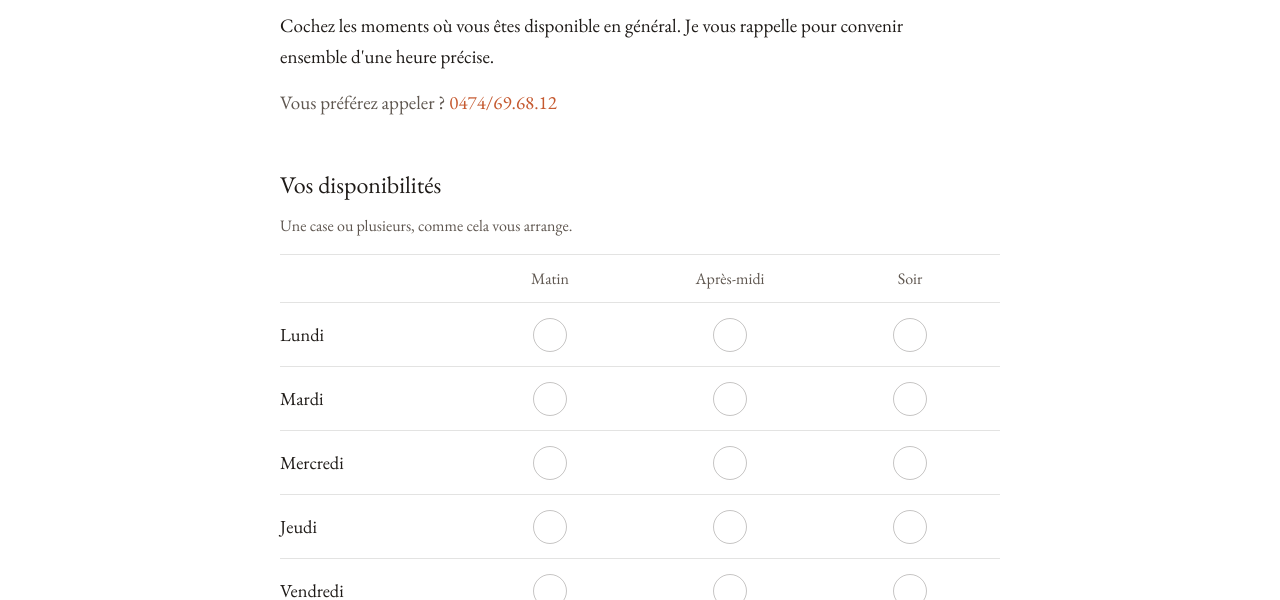
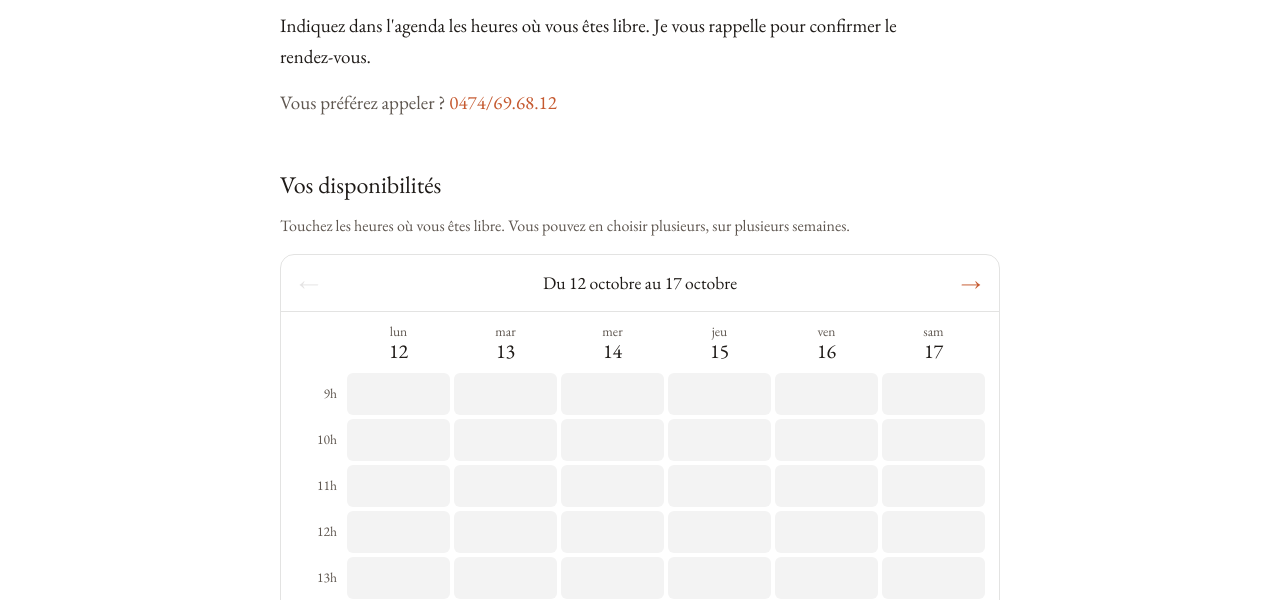
Before and after one commit to progerian/shannon-steen, a plain HTML site: page rendez-vous.html in a window 1280 px wide. Shown: the part 200-800 px from the top of the page. Drawn offline with nearby package versions, Linux system fonts and the light colour scheme.

Commit message:
Rendez-vous : vrai agenda à la semaine
Jours datés en colonnes (lundi-samedi), créneaux d'une heure de 9 h
à 19 h, navigation sur 4 semaines, récapitulatif des créneaux choisis
qu'on peut retirer d'un geste. Remplace la grille matin/après-midi/soir.

Co-Authored-By: Claude Opus 5.5 <noreply@anthropic.com>

```diff
--- a/rendez-vous.html
+++ b/rendez-vous.html
@@ -22,7 +22,7 @@
 
   <div class="rdv__intro">
     <h1>Demander un rendez-vous</h1>
-    <p>Cochez les moments où vous êtes disponible en général. Je vous rappelle pour convenir ensemble d'une heure précise.</p>
+    <p>Indiquez dans l'agenda les heures où vous êtes libre. Je vous rappelle pour confirmer le rendez-vous.</p>
     <p class="rdv__tel">Vous préférez appeler ? <a href="tel:+32474696812">0474/69.68.12</a></p>
   </div>
 
@@ -30,15 +30,22 @@
 
     <fieldset class="dispo">
       <legend>Vos disponibilités</legend>
-      <p class="aide" id="aide-dispo">Une case ou plusieurs, comme cela vous arrange.</p>
-      <div class="grille" role="group" aria-describedby="aide-dispo">
-        <span></span>
-        <span class="grille__moment">Matin</span>
-        <span class="grille__moment">Après-midi</span>
-        <span class="grille__moment">Soir</span>
-        <!-- lignes générées plus bas : une par jour -->
+      <p class="aide" id="aide-dispo">Touchez les heures où vous êtes libre. Vous pouvez en choisir plusieurs, sur plusieurs semaines.</p>
+
+      <div class="agenda">
+        <div class="agenda__nav">
+          <button type="button" class="agenda__fleche" id="sem-prec" aria-label="Semaine précédente">←</button>
+          <p class="agenda__titre" id="sem-titre" aria-live="polite"></p>
+          <button type="button" class="agenda__fleche" id="sem-suiv" aria-label="Semaine suivante">→</button>
+        </div>
+        <div class="agenda__grille" id="agenda" role="group" aria-describedby="aide-dispo"></div>
       </div>
-      <p class="erreur" id="erreur-dispo" hidden>Cochez au moins un moment.</p>
+
+      <div class="choix" id="choix" hidden>
+        <p class="choix__titre">Vos créneaux</p>
+        <ul class="choix__liste" id="choix-liste"></ul>
+      </div>
+      <p class="erreur" id="erreur-dispo" hidden>Choisissez au moins un créneau.</p>
     </fieldset>
 
     <fieldset class="coord">
@@ -93,36 +100,80 @@
 </footer>
 
 <script>
-  // Grille : une ligne par jour, une case à cocher par moment de la journée
-  const jours = ['Lundi', 'Mardi', 'Mercredi', 'Jeudi', 'Vendredi', 'Samedi'];
-  const moments = ['Matin', 'Après-midi', 'Soir'];
-  const grille = document.querySelector('.grille');
-  jours.forEach(jour => {
-    const nom = document.createElement('span');
-    nom.className = 'grille__jour';
-    nom.textContent = jour;
-    grille.append(nom);
-    moments.forEach(moment => {
-      const id = (jour + '-' + moment).toLowerCase().normalize('NFD').replace(/[^a-z-]/g, '');
-      const case_ = document.createElement('label');
-      case_.className = 'case';
-      case_.htmlFor = id;
-      case_.innerHTML = `<input type="checkbox" id="${id}" name="dispo" value="${jour} ${moment.toLowerCase()}"><span class="case__rond" aria-hidden="true"></span><span class="sr">${jour} ${moment.toLowerCase()}</span>`;
-      grille.append(case_);
+  // Agenda : semaines du lundi au samedi, créneaux d'une heure de 9 h à 19 h
+  const HEURES = [9, 10, 11, 12, 13, 14, 15, 16, 17, 18, 19];
+  const NB_SEMAINES = 4;
+  const choisis = new Map(); // clé "2026-10-13T10" → libellé lisible
+  const jourCourt = new Intl.DateTimeFormat('fr-BE', { weekday: 'short' });
+  const jourLong = new Intl.DateTimeFormat('fr-BE', { weekday: 'long', day: 'numeric', month: 'long' });
+  const mois = new Intl.DateTimeFormat('fr-BE', { day: 'numeric', month: 'long' });
+
+  // premier lundi à venir (demain au plus tôt)
+  const debut = new Date(); debut.setHours(0, 0, 0, 0); debut.setDate(debut.getDate() + 1);
+  while (debut.getDay() !== 1) debut.setDate(debut.getDate() + 1);
+  let semaine = 0;
+
+  // date locale (toISOString passerait en UTC et décalerait d'un jour à Bruxelles)
+  const cle = d => `${d.getFullYear()}-${String(d.getMonth() + 1).padStart(2, '0')}-${String(d.getDate()).padStart(2, '0')}`;
+  const agenda = document.getElementById('agenda');
+
+  function dessiner() {
+    const lundi = new Date(debut); lundi.setDate(lundi.getDate() + semaine * 7);
+    const jours = [...Array(6)].map((_, i) => { const d = new Date(lundi); d.setDate(d.getDate() + i); return d; });
+    const samedi = jours[5];
+    document.getElementById('sem-titre').textContent = `Du ${mois.format(lundi)} au ${mois.format(samedi)}`;
+    document.getElementById('sem-prec').disabled = semaine === 0;
+    document.getElementById('sem-suiv').disabled = semaine === NB_SEMAINES - 1;
+
+    let html = '<span class="agenda__coin"></span>';
+    jours.forEach(d => html += `<span class="agenda__jour"><span>${jourCourt.format(d).replace('.', '')}</span><b>${d.getDate()}</b></span>`);
+    HEURES.forEach(h => {
+      html += `<span class="agenda__heure">${h}h</span>`;
+      jours.forEach(d => {
+        const k = `${cle(d)}T${h}`;
+        const libelle = `${jourLong.format(d)} à ${h} h`;
+        html += `<button type="button" class="creneau" data-cle="${k}" data-libelle="${libelle}" aria-pressed="${choisis.has(k)}" aria-label="${libelle}"></button>`;
+      });
     });
+    agenda.innerHTML = html;
+  }
+
+  function resume() {
+    const liste = document.getElementById('choix-liste');
+    const tri = [...choisis.keys()].sort((a, b) => a.localeCompare(b, undefined, { numeric: true }));
+    liste.innerHTML = tri.map(k => `<li><button type="button" data-retire="${k}" aria-label="Retirer ${choisis.get(k)}">${choisis.get(k)} <span aria-hidden="true">×</span></button></li>`).join('');
+    document.getElementById('choix').hidden = choisis.size === 0;
+    if (choisis.size) document.getElementById('erreur-dispo').hidden = true;
+  }
+
+  agenda.addEventListener('click', ev => {
+    const c = ev.target.closest('.creneau'); if (!c) return;
+    const k = c.dataset.cle;
+    if (choisis.has(k)) choisis.delete(k); else choisis.set(k, c.dataset.libelle);
+    c.setAttribute('aria-pressed', choisis.has(k));
+    resume();
   });
+  document.getElementById('choix-liste').addEventListener('click', ev => {
+    const b = ev.target.closest('[data-retire]'); if (!b) return;
+    choisis.delete(b.dataset.retire);
+    const c = agenda.querySelector(`[data-cle="${b.dataset.retire}"]`); if (c) c.setAttribute('aria-pressed', 'false');
+    resume();
+  });
+  document.getElementById('sem-prec').addEventListener('click', () => { semaine--; dessiner(); });
+  document.getElementById('sem-suiv').addEventListener('click', () => { semaine++; dessiner(); });
+  dessiner();
 
   // Démo : pas encore d'envoi réel (il faudra brancher l'adresse de Shannon via Formspree ou Web3Forms)
   const form = document.getElementById('demande');
   form.addEventListener('submit', ev => {
     ev.preventDefault();
-    const choisis = [...form.querySelectorAll('input[name="dispo"]:checked')].map(c => c.value);
     const prenom = form.prenom.value.trim(), tel = form.telephone.value.trim();
-    document.getElementById('erreur-dispo').hidden = choisis.length > 0;
+    document.getElementById('erreur-dispo').hidden = choisis.size > 0;
     document.getElementById('erreur-coord').hidden = Boolean(prenom && tel);
-    if (!choisis.length || !prenom || !tel) return;
+    if (!choisis.size || !prenom || !tel) return;
     document.getElementById('merci-tel').textContent = tel;
-    document.getElementById('merci-dispo').textContent = choisis.join(', ');
+    const tri = [...choisis.keys()].sort((a, b) => a.localeCompare(b, undefined, { numeric: true }));
+    document.getElementById('merci-dispo').textContent = tri.map(k => choisis.get(k)).join(' · ');
     form.hidden = true;
     const merci = document.getElementById('merci');
     merci.hidden = false;
--- a/style.css
+++ b/style.css
@@ -239,36 +239,49 @@ section.schema { scroll-margin-top: 0; } /* l'écran du schéma s'aligne pile su
 .aide { color: var(--gris); font-size: 1rem; margin: 0 0 16px; }
 .erreur { color: var(--terre); font-size: 1rem; margin: 12px 0 0; }
 
-/* Grille des disponibilités : jours en lignes, moments en colonnes */
-.grille {
+/* Agenda : jours en colonnes, heures en lignes, comme un agenda papier */
+.agenda { border: 1px solid var(--filet); border-radius: 14px; overflow: hidden; }
+.agenda__nav {
+  display: grid; grid-template-columns: 44px 1fr 44px; align-items: center;
+  padding: 6px; border-bottom: 1px solid var(--filet);
+}
+.agenda__titre { margin: 0; text-align: center; font-size: 1.1rem; }
+.agenda__fleche {
+  width: 44px; height: 44px; border: 0; border-radius: 50%; background: none;
+  font: inherit; font-size: 1.3rem; color: var(--terre); cursor: pointer;
+}
+.agenda__fleche:hover:not(:disabled) { background: color-mix(in srgb, var(--terre) 10%, transparent); }
+.agenda__fleche:disabled { color: var(--filet); cursor: default; }
+
+.agenda__grille {
   display: grid;
-  grid-template-columns: minmax(5.5em, 1fr) repeat(3, minmax(0, 1fr));
-  align-items: center;
-  border-top: 1px solid var(--filet);
+  grid-template-columns: 40px repeat(6, minmax(0, 1fr));
+  gap: 3px; padding: 8px 8px 10px 4px;
+  font-variant-numeric: tabular-nums;
 }
-.grille > * { padding: 10px 0; border-bottom: 1px solid var(--filet); min-height: 60px; display: flex; align-items: center; }
-.grille__moment { justify-content: center; color: var(--gris); font-size: 1rem; min-height: 48px; }
-.grille > :nth-child(-n+4) { min-height: 48px; } /* ligne d'en-tête : même hauteur pour que le filet soit continu */
-.grille__jour { font-size: 1.15rem; }
+.agenda__coin { position: sticky; }
+.agenda__jour { display: grid; justify-items: center; line-height: 1.15; padding-bottom: 6px; color: var(--gris); font-size: .85rem; }
+.agenda__jour b { font-weight: 400; font-size: 1.25rem; color: var(--encre); }
+.agenda__heure { font-size: .85rem; color: var(--gris); text-align: right; padding-right: 6px; align-self: center; }
+.creneau {
+  height: 38px; border: 0; border-radius: 6px; cursor: pointer;
+  background: color-mix(in srgb, var(--encre) 5%, transparent);
+  transition: background .4s, transform .4s;
+}
+.creneau:hover { background: color-mix(in srgb, var(--terre) 22%, transparent); }
+.creneau[aria-pressed="true"] { background: var(--terre); }
+.creneau:focus-visible { outline: 2px solid var(--encre); outline-offset: 2px; }
 
-.case { justify-content: center; cursor: pointer; position: relative; }
-.case input { position: absolute; opacity: 0; width: 1px; height: 1px; }
-.case__rond {
-  width: 34px; height: 34px; border-radius: 50%;
-  border: 1px solid color-mix(in srgb, var(--encre) 25%, transparent);
-  transition: background .5s, border-color .5s, transform .5s;
+/* Récapitulatif des créneaux choisis : on peut en retirer un d'un geste */
+.choix { margin-top: 20px; }
+.choix__titre { margin: 0 0 8px; font-size: 1rem; color: var(--gris); }
+.choix__liste { list-style: none; margin: 0; padding: 0; display: flex; flex-wrap: wrap; gap: 8px; }
+.choix__liste button {
+  font: inherit; font-size: .95rem; cursor: pointer;
+  border: 1px solid var(--terre); color: var(--terre); background: none;
+  border-radius: 999px; padding: 3px 12px;
 }
-/* les moments reprennent trois encres du schéma */
-.case:nth-child(4n+2) { --encre-case: var(--c-jaune); }
-.case:nth-child(4n+3) { --encre-case: var(--c-orange); }
-.case:nth-child(4n)   { --encre-case: var(--c-violet); }
-.case:hover .case__rond { border-color: var(--encre-case); }
-.case input:checked + .case__rond {
-  background: var(--encre-case); border-color: var(--encre-case);
-  transform: scale(1.12);
-}
-.case input:focus-visible + .case__rond { outline: 2px solid var(--encre); outline-offset: 3px; }
-.sr { position: absolute; width: 1px; height: 1px; overflow: hidden; clip-path: inset(50%); white-space: nowrap; }
+.choix__liste button:hover { background: var(--terre); color: var(--blanc); }
 
 /* Coordonnées */
 .coord { display: grid; gap: 20px; }
@@ -298,5 +311,6 @@ section.schema { scroll-margin-top: 0; } /* l'écran du schéma s'aligne pile su
 @media (min-width: 768px) {
   .rdv { padding-top: 140px; }
   .rdv h1 { font-size: 3rem; }
-  .grille > * { min-height: 64px; }
+  .creneau { height: 42px; }
+  .agenda__grille { grid-template-columns: 56px repeat(6, minmax(0, 1fr)); gap: 4px; padding: 12px 14px 14px 6px; }
 }
```
